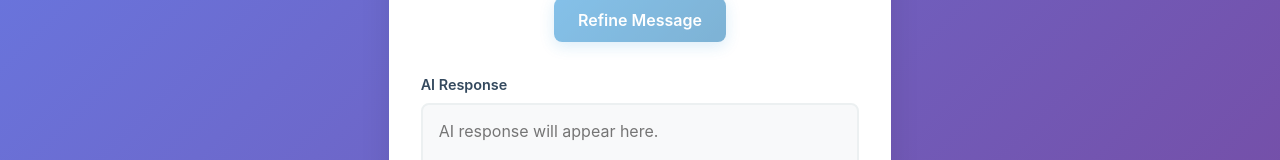
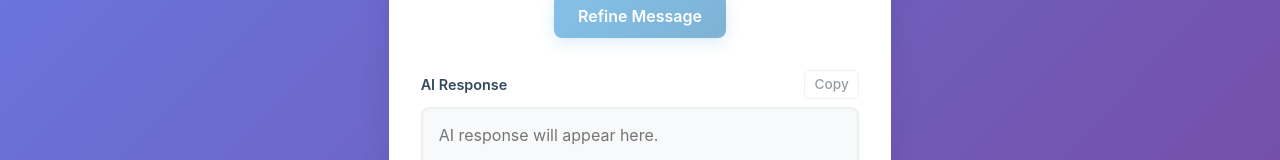
Before and after one commit to mahanmashoof/ai-mini, a React (Vite) app: page / in a window 1280 px wide. Shown: the part 426-586 px from the top of the page. Built offline with nearby package versions, Linux system fonts and the light colour scheme.

Commit message:
add copy button for AI response

```diff
--- a/src/App.css
+++ b/src/App.css
@@ -143,6 +143,32 @@ body {
   }
 }
 
+/* Copy button and label row */
+.label-row {
+  display: flex;
+  align-items: center;
+  justify-content: space-between;
+}
+
+.copy-btn {
+  border: 1px solid #e1e5ea;
+  background: #fff;
+  color: #2c3e50;
+  padding: 0.35rem 0.6rem;
+  font-size: 0.85rem;
+  border-radius: 6px;
+  cursor: pointer;
+  transition: background 0.2s, box-shadow 0.2s, opacity 0.2s;
+}
+.copy-btn:hover:not(:disabled) {
+  background: #f3f6f9;
+  box-shadow: 0 1px 6px rgba(0,0,0,0.06);
+}
+.copy-btn:disabled {
+  opacity: 0.5;
+  cursor: not-allowed;
+}
+
 /* Mobile Styles */
 @media (max-width: 768px) {
   .container {
--- a/src/App.tsx
+++ b/src/App.tsx
@@ -6,6 +6,7 @@ function App() {
   const [input, setInput] = useState("");
   const [response, setResponse] = useState("");
   const [loading, setLoading] = useState(false);
+  const [copied, setCopied] = useState(false);
 
   const askAI = async () => {
     if (!input.trim()) return;
@@ -84,9 +85,28 @@ function App() {
           </div>
         </form>
         <div className="output-group">
-          <label htmlFor="output" className="label">
-            AI Response
-          </label>
+          <div className="label-row">
+            <label htmlFor="output" className="label">
+              AI Response
+            </label>
+            <button
+              type="button"
+              className="copy-btn"
+              onClick={async () => {
+                try {
+                  await navigator.clipboard.writeText(response || "");
+                  setCopied(true);
+                  setTimeout(() => setCopied(false), 1200);
+                } catch (e) {
+                  console.error("Copy failed", e);
+                }
+              }}
+              disabled={!response}
+              aria-label="Copy AI response to clipboard"
+            >
+              {copied ? "Copied!" : "Copy"}
+            </button>
+          </div>
           <textarea
             id="output"
             className="textarea output-textarea"
```
